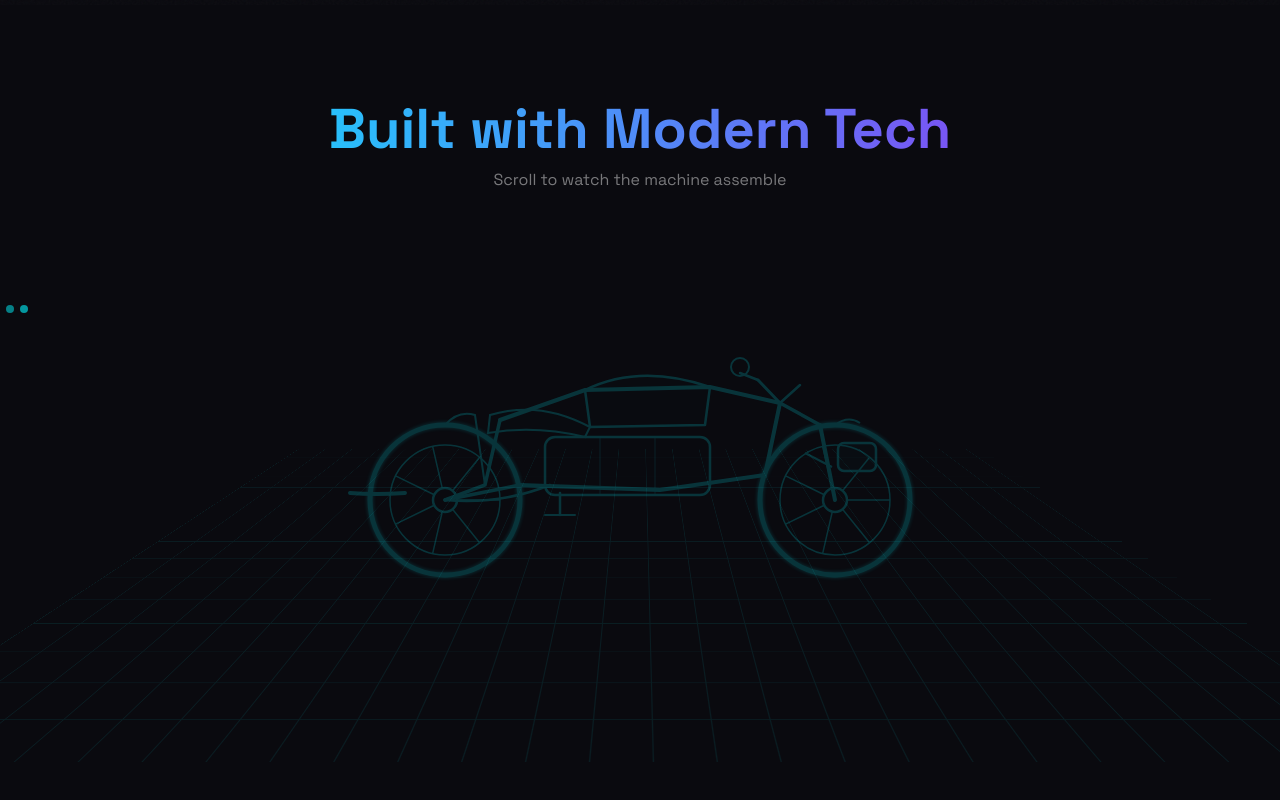
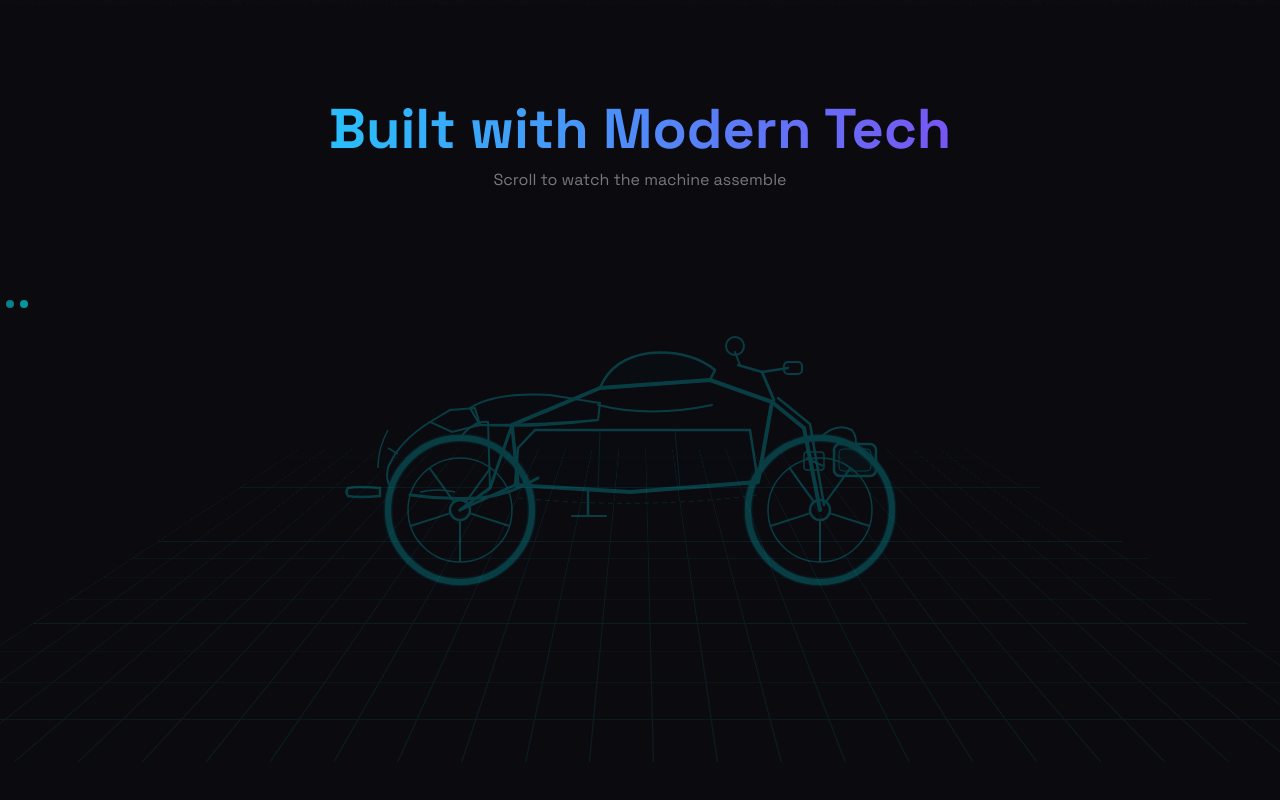
Before and after one commit to Dhirajchowdhury/MyPortfolio, a Next.js app: page / in a window 1280 px wide. Shown: the part 795-1595 px from the top of the page. Built offline with nearby package versions, Linux system fonts and the light colour scheme.

Commit message:
Final Commit

```diff
--- a/components/sections/TechBike.jsx
+++ b/components/sections/TechBike.jsx
@@ -17,164 +17,196 @@ if (typeof window !== 'undefined') {
   gsap.registerPlugin(ScrollTrigger)
 }
 
-// ─── Icon positions — carefully mapped to silhouette anatomy ───
-// Canvas: 700x380. Icons placed at (x,y) = exact part center.
-// GSAP offsets each icon by (x-350, y-190) from the container center.
+// ── Canvas: 700×390. Bike occupies roughly x:60–660, y:130–360 ──
+// Rear wheel center: (170, 300)   Front wheel center: (530, 300)
+// Each icon's GSAP target = (x - 350, y - 195) from div center
+
 const bikeParts = [
-  // ── REAR WHEEL center (155, 285) — one big icon fills the hub ──
-  { id: 'bp-rearwheel',  Icon: SiReact,       color: '#61DAFB', x: 155,  y: 285, size: 56, label: 'React'      },
-
-  // ── FRONT WHEEL center (545, 285) ──
-  { id: 'bp-frontwheel', Icon: SiNodedotjs,   color: '#339933', x: 545,  y: 285, size: 56, label: 'Node.js'    },
-
-  // ── FUEL TANK (top center ~310-400, y~182) — 2 icons side by side ──
-  { id: 'bp-tank1',      Icon: SiJavascript,  color: '#F7DF1E', x: 318,  y: 178, size: 40, label: 'JavaScript' },
-  { id: 'bp-tank2',      Icon: SiTypescript,  color: '#3178C6', x: 368,  y: 178, size: 40, label: 'TypeScript' },
-
-  // ── SEAT (rear-top ~200-260, y~205) ──
-  { id: 'bp-seat',       Icon: SiTailwindcss, color: '#06B6D4', x: 228,  y: 208, size: 36, label: 'Tailwind'   },
-
-  // ── ENGINE BLOCK (center ~260-420, y~240-270) — spread across ──
-  { id: 'bp-engine1',    Icon: SiMongodb,     color: '#47A248', x: 278,  y: 252, size: 40, label: 'MongoDB'    },
-  { id: 'bp-engine2',    Icon: SiPostgresql,  color: '#4169E1', x: 338,  y: 252, size: 38, label: 'PostgreSQL' },
-  { id: 'bp-engine3',    Icon: SiExpress,     color: '#cccccc', x: 398,  y: 252, size: 36, label: 'Express'    },
-
-  // ── FRAME TUBES — along the top frame line ──
-  { id: 'bp-frame1',     Icon: SiHtml5,       color: '#E34F26', x: 258,  y: 225, size: 34, label: 'HTML5'      },
-  { id: 'bp-frame2',     Icon: FaCss3Alt,     color: '#1572B6', x: 430,  y: 215, size: 34, label: 'CSS3'       },
-
-  // ── NEXT.JS on upper frame near headstock ──
-  { id: 'bp-nextjs',     Icon: SiNextdotjs,   color: '#ffffff', x: 462,  y: 198, size: 38, label: 'Next.js'    },
-
-  // ── HANDLEBAR area (top-right ~460-490, y~165-175) ──
-  { id: 'bp-handlebar',  Icon: SiGit,         color: '#F05032', x: 472,  y: 165, size: 34, label: 'Git'        },
-
-  // ── MIRROR circle (450, 150) ──
-  { id: 'bp-mirror',     Icon: TbBrandThreejs,color: '#ffffff', x: 450,  y: 148, size: 30, label: 'Three.js'   },
-
-  // ── FRONT FORKS (525-540, y~230-250) ──
-  { id: 'bp-fork',       Icon: SiDocker,      color: '#2496ED', x: 524,  y: 240, size: 34, label: 'Docker'     },
-
-  // ── HEADLIGHT box (548-586, y~228-256) ──
-  { id: 'bp-headlight',  Icon: SiPython,      color: '#3776AB', x: 565,  y: 242, size: 32, label: 'Python'     },
-
-  // ── AI/ML — on tank left side ──
-  { id: 'bp-tensorflow', Icon: SiTensorflow,  color: '#FF6F00', x: 300,  y: 205, size: 34, label: 'TensorFlow' },
-
-  // ── BLOCKCHAIN — upper right frame ──
-  { id: 'bp-solidity',   Icon: SiSolidity,    color: '#9999aa', x: 410,  y: 182, size: 32, label: 'Solidity'   },
-  { id: 'bp-ethereum',   Icon: FaEthereum,    color: '#627EEA', x: 505,  y: 175, size: 32, label: 'Ethereum'   },
-
-  // ── EXHAUST PIPE end (~80-115, y~278) ──
-  { id: 'bp-exhaust',    Icon: BiHardHat,     color: '#ffc517', x: 200,  y: 272, size: 30, label: 'Hardhat'    },
-
-  // ── FOOTPEG (270, 298) ──
-  { id: 'bp-footpeg',    Icon: SiNextdotjs,   color: '#444444', x: 350,  y: 275, size: 28, label: 'Next.js'    },
+  // REAR WHEEL — hub center
+  { id: 'bp-rw',   Icon: SiReact,        color: '#61DAFB', x: 170, y: 300, size: 52, label: 'React'      },
+  // FRONT WHEEL — hub center
+  { id: 'bp-fw',   Icon: SiNodedotjs,    color: '#339933', x: 530, y: 300, size: 52, label: 'Node.js'    },
+  // FUEL TANK — two icons side by side on top of tank
+  { id: 'bp-t1',   Icon: SiJavascript,   color: '#F7DF1E', x: 315, y: 175, size: 38, label: 'JavaScript' },
+  { id: 'bp-t2',   Icon: SiTypescript,   color: '#3178C6', x: 365, y: 175, size: 38, label: 'TypeScript' },
+  // SEAT COWL — just behind tank
+  { id: 'bp-sc',   Icon: SiTailwindcss,  color: '#06B6D4', x: 238, y: 205, size: 34, label: 'Tailwind'   },
+  // ENGINE — three icons spread across engine block
+  { id: 'bp-e1',   Icon: SiMongodb,      color: '#47A248', x: 278, y: 258, size: 38, label: 'MongoDB'    },
+  { id: 'bp-e2',   Icon: SiPostgresql,   color: '#4169E1', x: 340, y: 258, size: 36, label: 'PostgreSQL' },
+  { id: 'bp-e3',   Icon: SiExpress,      color: '#cccccc', x: 400, y: 258, size: 34, label: 'Express'    },
+  // LOWER FRAME TUBES
+  { id: 'bp-f1',   Icon: SiHtml5,        color: '#E34F26', x: 258, y: 230, size: 32, label: 'HTML5'      },
+  { id: 'bp-f2',   Icon: FaCss3Alt,      color: '#1572B6', x: 430, y: 222, size: 32, label: 'CSS3'       },
+  // UPPER FRAME / headstock area
+  { id: 'bp-nxt',  Icon: SiNextdotjs,    color: '#ffffff', x: 455, y: 200, size: 36, label: 'Next.js'    },
+  // AI/ML — left side of tank
+  { id: 'bp-tf',   Icon: SiTensorflow,   color: '#FF6F00', x: 415, y: 175, size: 32, label: 'TensorFlow' },
+  // HANDLEBAR top
+  { id: 'bp-hb',   Icon: SiGit,          color: '#F05032', x: 468, y: 162, size: 32, label: 'Git'        },
+  // MIRROR
+  { id: 'bp-mir',  Icon: TbBrandThreejs, color: '#ffffff', x: 445, y: 143, size: 28, label: 'Three.js'   },
+  // FRONT FORK
+  { id: 'bp-fk',   Icon: SiDocker,       color: '#2496ED', x: 522, y: 240, size: 32, label: 'Docker'     },
+  // HEADLIGHT
+  { id: 'bp-hl',   Icon: SiPython,       color: '#3776AB', x: 568, y: 248, size: 30, label: 'Python'     },
+  // BLOCKCHAIN — rear upper frame
+  { id: 'bp-sol',  Icon: SiSolidity,     color: '#9999bb', x: 295, y: 180, size: 30, label: 'Solidity'   },
+  { id: 'bp-eth',  Icon: FaEthereum,     color: '#627EEA', x: 500, y: 172, size: 30, label: 'Ethereum'   },
+  // EXHAUST — low rear
+  { id: 'bp-exh',  Icon: BiHardHat,      color: '#ffc517', x: 110, y: 285, size: 28, label: 'Hardhat'    },
 ]
 
-// Clean motorcycle silhouette matching reference image
+// ── Precise SVG silhouette traced from reference image ────────────
+// viewBox 0 0 700 390 — rear wheel cx=170 cy=300 r=72, front cx=530 cy=300 r=72
+const S = '#00f5ff'  // stroke color
+const SW = { strokeWidth: 3, stroke: S, fill: 'none', strokeLinecap: 'round', strokeLinejoin: 'round' }
+const SWT = { strokeWidth: 2, stroke: S, fill: 'none', strokeLinecap: 'round', strokeLinejoin: 'round' }
+
 const BikeSilhouette = () => (
   <svg
-    width="700"
-    height="380"
-    viewBox="0 0 700 380"
-    style={{ position: 'absolute', top: 0, left: 0, opacity: 0.18, pointerEvents: 'none' }}
+    width="700" height="390"
+    viewBox="0 0 700 390"
+    style={{ position: 'absolute', top: 0, left: 0, opacity: 0.22, pointerEvents: 'none' }}
   >
     <defs>
-      <filter id="glow">
-        <feGaussianBlur stdDeviation="2" result="coloredBlur"/>
-        <feMerge><feMergeNode in="coloredBlur"/><feMergeNode in="SourceGraphic"/></feMerge>
+      <filter id="bikeGlow">
+        <feGaussianBlur stdDeviation="1.5" result="blur"/>
+        <feMerge><feMergeNode in="blur"/><feMergeNode in="SourceGraphic"/></feMerge>
       </filter>
     </defs>
-    {/* === REAR WHEEL === */}
-    <circle cx="155" cy="285" r="75" stroke="#00f5ff" strokeWidth="5" fill="none" filter="url(#glow)" />
-    <circle cx="155" cy="285" r="55" stroke="#00f5ff" strokeWidth="1.5" fill="none" />
-    <circle cx="155" cy="285" r="12" stroke="#00f5ff" strokeWidth="2.5" fill="none" />
-    {/* Rear spokes */}
-    {[0,51,103,154,206,257,309].map((deg, i) => (
-      <line key={i}
-        x1={155 + 12 * Math.cos(deg * Math.PI/180)}
-        y1={285 + 12 * Math.sin(deg * Math.PI/180)}
-        x2={155 + 55 * Math.cos(deg * Math.PI/180)}
-        y2={285 + 55 * Math.sin(deg * Math.PI/180)}
-        stroke="#00f5ff" strokeWidth="1.5"
+
+    {/* ══ REAR WHEEL ══ */}
+    {/* Outer tyre — thick */}
+    <circle cx="170" cy="300" r="72" stroke={S} strokeWidth="6" fill="none" filter="url(#bikeGlow)" />
+    {/* Inner rim */}
+    <circle cx="170" cy="300" r="52" stroke={S} strokeWidth="1.5" fill="none" />
+    {/* Hub */}
+    <circle cx="170" cy="300" r="10" stroke={S} strokeWidth="2.5" fill="none" />
+    {/* 5 spokes */}
+    {[18, 90, 162, 234, 306].map((deg, i) => (
+      <line key={`rs${i}`}
+        x1={170 + 10 * Math.cos(deg * Math.PI / 180)}
+        y1={300 + 10 * Math.sin(deg * Math.PI / 180)}
+        x2={170 + 52 * Math.cos(deg * Math.PI / 180)}
+        y2={300 + 52 * Math.sin(deg * Math.PI / 180)}
+        stroke={S} strokeWidth="2"
       />
     ))}
 
-    {/* === FRONT WHEEL === */}
-    <circle cx="545" cy="285" r="75" stroke="#00f5ff" strokeWidth="5" fill="none" filter="url(#glow)" />
-    <circle cx="545" cy="285" r="55" stroke="#00f5ff" strokeWidth="1.5" fill="none" />
-    <circle cx="545" cy="285" r="12" stroke="#00f5ff" strokeWidth="2.5" fill="none" />
-    {/* Front spokes */}
-    {[0,51,103,154,206,257,309].map((deg, i) => (
-      <line key={i}
-        x1={545 + 12 * Math.cos(deg * Math.PI/180)}
-        y1={285 + 12 * Math.sin(deg * Math.PI/180)}
-        x2={545 + 55 * Math.cos(deg * Math.PI/180)}
-        y2={285 + 55 * Math.sin(deg * Math.PI/180)}
-        stroke="#00f5ff" strokeWidth="1.5"
+    {/* ══ FRONT WHEEL ══ */}
+    <circle cx="530" cy="300" r="72" stroke={S} strokeWidth="6" fill="none" filter="url(#bikeGlow)" />
+    <circle cx="530" cy="300" r="52" stroke={S} strokeWidth="1.5" fill="none" />
+    <circle cx="530" cy="300" r="10" stroke={S} strokeWidth="2.5" fill="none" />
+    {[18, 90, 162, 234, 306].map((deg, i) => (
+      <line key={`fs${i}`}
+        x1={530 + 10 * Math.cos(deg * Math.PI / 180)}
+        y1={300 + 10 * Math.sin(deg * Math.PI / 180)}
+        x2={530 + 52 * Math.cos(deg * Math.PI / 180)}
+        y2={300 + 52 * Math.sin(deg * Math.PI / 180)}
+        stroke={S} strokeWidth="2"
       />
     ))}
 
-    {/* === MAIN FRAME === */}
-    {/* Top tube: seat to headstock */}
-    <path d="M 210 205 L 295 175 L 420 172 L 490 188" stroke="#00f5ff" strokeWidth="4" fill="none" strokeLinecap="round" />
-    {/* Down tube: headstock to engine bottom */}
-    <path d="M 490 188 L 475 260 L 370 275 L 230 270" stroke="#00f5ff" strokeWidth="4" fill="none" strokeLinecap="round" />
-    {/* Seat stays (rear): seat to rear axle */}
-    <path d="M 210 205 L 195 270 L 155 285" stroke="#00f5ff" strokeWidth="3.5" fill="none" strokeLinecap="round" />
-    {/* Chain stays: engine to rear axle */}
-    <path d="M 230 270 L 155 285" stroke="#00f5ff" strokeWidth="3.5" fill="none" strokeLinecap="round" />
+    {/* ══ MAIN FRAME TRIANGLE ══ */}
+    {/* Top tube: seat post → headstock */}
+    <path d="M 222 215 L 310 178 L 420 170 L 482 192" {...SW} strokeWidth="4" />
+    {/* Down tube: headstock → bottom bracket */}
+    <path d="M 482 192 L 468 272 L 340 282 L 225 275" {...SW} strokeWidth="4" />
+    {/* Seat tube: seat top → bottom bracket */}
+    <path d="M 222 215 L 228 275" {...SW} strokeWidth="3.5" />
+    {/* Seat stays: seat top → rear axle */}
+    <path d="M 222 215 L 200 278 L 170 300" {...SW} strokeWidth="3" />
+    {/* Chain stays: bottom bracket → rear axle */}
+    <path d="M 225 275 L 170 300" {...SW} strokeWidth="3" />
 
-    {/* === FUEL TANK === */}
-    <path d="M 295 175 Q 350 148 420 172 L 415 210 L 300 212 Z"
-      stroke="#00f5ff" strokeWidth="2.5" fill="rgba(0,245,255,0.06)" strokeLinejoin="round" />
+    {/* ══ FUEL TANK ══ */}
+    {/* Organic tank shape sitting on top tube */}
+    <path d="M 310 178 Q 322 148 360 143 Q 400 140 425 160 L 420 170 L 310 178 Z"
+      stroke={S} strokeWidth="2.5" fill="rgba(0,245,255,0.07)" strokeLinejoin="round" />
+    {/* Tank bottom edge detail */}
+    <path d="M 308 195 Q 360 208 422 195" {...SWT} />
 
-    {/* === SEAT === */}
-    <path d="M 200 200 Q 250 185 300 212 L 295 222 Q 245 210 198 218 Z"
-      stroke="#00f5ff" strokeWidth="2" fill="rgba(0,245,255,0.05)" />
+    {/* ══ SEAT COWL ══ */}
+    {/* Upper seat fairing */}
+    <path d="M 180 198 Q 205 182 260 185 L 310 193 L 308 210 Q 248 215 190 215 Z"
+      stroke={S} strokeWidth="2" fill="rgba(0,245,255,0.05)" />
+    {/* Seat underline */}
+    <path d="M 185 215 Q 250 218 308 210" {...SWT} />
+    {/* Rear cowl tail */}
+    <path d="M 140 212 L 160 200 L 185 198 L 190 215 L 162 222 Z"
+      stroke={S} strokeWidth="2" fill="rgba(0,245,255,0.04)" />
 
-    {/* === ENGINE BLOCK === */}
-    <rect x="255" y="222" width="165" height="58" rx="10"
-      stroke="#00f5ff" strokeWidth="2.5" fill="rgba(0,245,255,0.04)" />
-    {/* Engine detail lines */}
-    <line x1="310" y1="222" x2="310" y2="280" stroke="#00f5ff" strokeWidth="1" opacity="0.5" />
-    <line x1="365" y1="222" x2="365" y2="280" stroke="#00f5ff" strokeWidth="1" opacity="0.5" />
+    {/* ══ ENGINE BLOCK ══ */}
+    <path d="M 245 220 L 460 220 L 468 272 L 340 282 L 225 275 L 228 238 Z"
+      stroke={S} strokeWidth="2.5" fill="rgba(0,245,255,0.04)" strokeLinejoin="round" />
+    {/* Engine internal ribs */}
+    <line x1="310" y1="222" x2="308" y2="278" stroke={S} strokeWidth="1" opacity="0.45" />
+    <line x1="385" y1="221" x2="390" y2="278" stroke={S} strokeWidth="1" opacity="0.45" />
 
-    {/* === FRONT FORKS === */}
-    <line x1="490" y1="188" x2="530" y2="210" stroke="#00f5ff" strokeWidth="3.5" strokeLinecap="round" />
-    <line x1="530" y1="210" x2="545" y2="285" stroke="#00f5ff" strokeWidth="4" strokeLinecap="round" />
-    {/* Fork brace */}
-    <line x1="515" y1="238" x2="542" y2="252" stroke="#00f5ff" strokeWidth="2" />
+    {/* ══ FRONT FORKS ══ */}
+    {/* Upper fork legs from headstock */}
+    <line x1="482" y1="192" x2="514" y2="218" stroke={S} strokeWidth="4" strokeLinecap="round" />
+    <line x1="488" y1="188" x2="520" y2="214" stroke={S} strokeWidth="2.5" strokeLinecap="round" />
+    {/* Lower fork legs to axle */}
+    <line x1="514" y1="218" x2="530" y2="300" stroke={S} strokeWidth="4" strokeLinecap="round" />
+    <line x1="520" y1="214" x2="534" y2="295" stroke={S} strokeWidth="2.5" strokeLinecap="round" />
+    {/* Fork brace / slider */}
+    <line x1="516" y1="248" x2="533" y2="256" stroke={S} strokeWidth="2" />
+    <rect x="514" y="242" width="20" height="18" rx="3" stroke={S} strokeWidth="1.5" fill="none" />
 
-    {/* === HANDLEBAR === */}
-    <line x1="490" y1="188" x2="468" y2="165" stroke="#00f5ff" strokeWidth="3" strokeLinecap="round" />
-    <line x1="468" y1="165" x2="450" y2="158" stroke="#00f5ff" strokeWidth="2.5" strokeLinecap="round" />
-    {/* Mirror */}
-    <circle cx="450" cy="152" r="9" stroke="#00f5ff" strokeWidth="2" fill="none" />
-    <line x1="490" y1="188" x2="510" y2="170" stroke="#00f5ff" strokeWidth="2.5" strokeLinecap="round" />
+    {/* ══ HANDLEBAR ══ */}
+    {/* Stem up from headstock */}
+    <line x1="484" y1="190" x2="472" y2="162" stroke={S} strokeWidth="3" strokeLinecap="round" />
+    {/* Bar left */}
+    <line x1="472" y1="162" x2="448" y2="155" stroke={S} strokeWidth="2.5" strokeLinecap="round" />
+    {/* Bar right */}
+    <line x1="472" y1="162" x2="498" y2="158" stroke={S} strokeWidth="2.5" strokeLinecap="round" />
+    {/* Throttle/grip end right */}
+    <rect x="494" y="152" width="18" height="12" rx="4" stroke={S} strokeWidth="2" fill="none" />
+    {/* Mirror stem + round mirror */}
+    <line x1="450" y1="155" x2="445" y2="142" stroke={S} strokeWidth="2" strokeLinecap="round" />
+    <circle cx="445" cy="136" r="9" stroke={S} strokeWidth="2" fill="none" />
 
-    {/* === HEADLIGHT === */}
-    <rect x="548" y="228" width="38" height="28" rx="6"
-      stroke="#00f5ff" strokeWidth="2.5" fill="rgba(0,245,255,0.1)" />
+    {/* ══ HEADLIGHT BOX ══ */}
+    <rect x="544" y="234" width="42" height="32" rx="6"
+      stroke={S} strokeWidth="2.5" fill="rgba(0,245,255,0.1)" />
+    {/* Headlight inner lens */}
+    <rect x="549" y="239" width="32" height="22" rx="4"
+      stroke={S} strokeWidth="1" fill="rgba(0,245,255,0.06)" />
 
-    {/* === REAR FENDER === */}
-    <path d="M 155 210 Q 168 195 185 200 L 195 270"
-      stroke="#00f5ff" strokeWidth="2" fill="none" />
+    {/* ══ REAR FENDER ══ */}
+    <path d="M 170 228 Q 184 210 198 212 L 200 278"
+      stroke={S} strokeWidth="2" fill="none" />
 
-    {/* === FRONT FENDER === */}
-    <path d="M 545 210 Q 558 200 570 208"
-      stroke="#00f5ff" strokeWidth="2" fill="none" />
+    {/* ══ FRONT FENDER ══ */}
+    <path d="M 530 228 Q 546 212 562 220 Q 568 228 565 238"
+      stroke={S} strokeWidth="2" fill="none" />
 
-    {/* === EXHAUST PIPE === */}
-    <path d="M 260 270 Q 210 290 155 285"
-      stroke="#00f5ff" strokeWidth="2.5" fill="none" strokeLinecap="round" />
-    <path d="M 115 278 Q 85 280 60 278"
-      stroke="#00f5ff" strokeWidth="4" fill="none" strokeLinecap="round" />
+    {/* ══ EXHAUST SYSTEM ══ */}
+    {/* Header pipe from engine down */}
+    <path d="M 248 268 Q 220 285 190 288 Q 155 290 120 285"
+      stroke={S} strokeWidth="3" fill="none" strokeLinecap="round" />
+    {/* Muffler can */}
+    <path d="M 90 278 Q 68 276 58 278 Q 55 282 58 286 Q 68 288 90 286 Z"
+      stroke={S} strokeWidth="2.5" fill="rgba(0,245,255,0.08)" />
+    {/* Heat shield detail */}
+    <path d="M 130 282 Q 148 278 165 282" stroke={S} strokeWidth="1.5" fill="none" />
 
-    {/* === FOOTPEG === */}
-    <line x1="270" y1="278" x2="270" y2="300" stroke="#00f5ff" strokeWidth="2.5" strokeLinecap="round" />
-    <line x1="255" y1="300" x2="285" y2="300" stroke="#00f5ff" strokeWidth="2" strokeLinecap="round" />
+    {/* ══ REAR CRASH GUARD / CARRIER ══ (matches reference) */}
+    <path d="M 140 212 Q 108 232 98 258 Q 95 272 102 278"
+      stroke={S} strokeWidth="2" fill="none" strokeLinecap="round" />
+    <path d="M 98 220 Q 88 238 88 258" stroke={S} strokeWidth="1.5" fill="none" />
+    {/* Guard cross brace */}
+    <line x1="98" y1="238" x2="108" y2="244" stroke={S} strokeWidth="1.5" />
+
+    {/* ══ FOOTPEG ══ */}
+    <line x1="298" y1="282" x2="298" y2="306" stroke={S} strokeWidth="2.5" strokeLinecap="round" />
+    <line x1="282" y1="306" x2="316" y2="306" stroke={S} strokeWidth="2" strokeLinecap="round" />
+
+    {/* ══ CHAIN LINE ══ */}
+    <path d="M 228 288 Q 350 300 468 285"
+      stroke={S} strokeWidth="1" fill="none" strokeDasharray="5 4" opacity="0.5" />
   </svg>
 )
 
@@ -225,7 +257,7 @@ export default function TechBike() {
           `#${part.id}`,
           {
             x: part.x - 350, // center of 700px canvas
-            y: part.y - 190, // vertical center
+            y: part.y - 195, // center of 390px canvas
             opacity: 1,
             scale: 1,
             rotation: 0,
@@ -255,7 +287,7 @@ export default function TechBike() {
       }, '<0.4')
 
       // ── Continuous wheel spin (independent of scroll) ──
-      gsap.to('#bp-rearwheel, #bp-frontwheel', {
+      gsap.to('#bp-rw, #bp-fw', {
         rotation: 360,
         duration: 3,
         repeat: -1,
@@ -322,7 +354,7 @@ export default function TechBike() {
           left: '50%',
           transform: 'translate(-50%, -50%)',
           width: '700px',
-          height: '380px',
+          height: '390px',
         }}
       >
         {/* Faint silhouette */}
```
Also changed, not shown: components/sections/Hero.jsx (+10 -24 lines).
